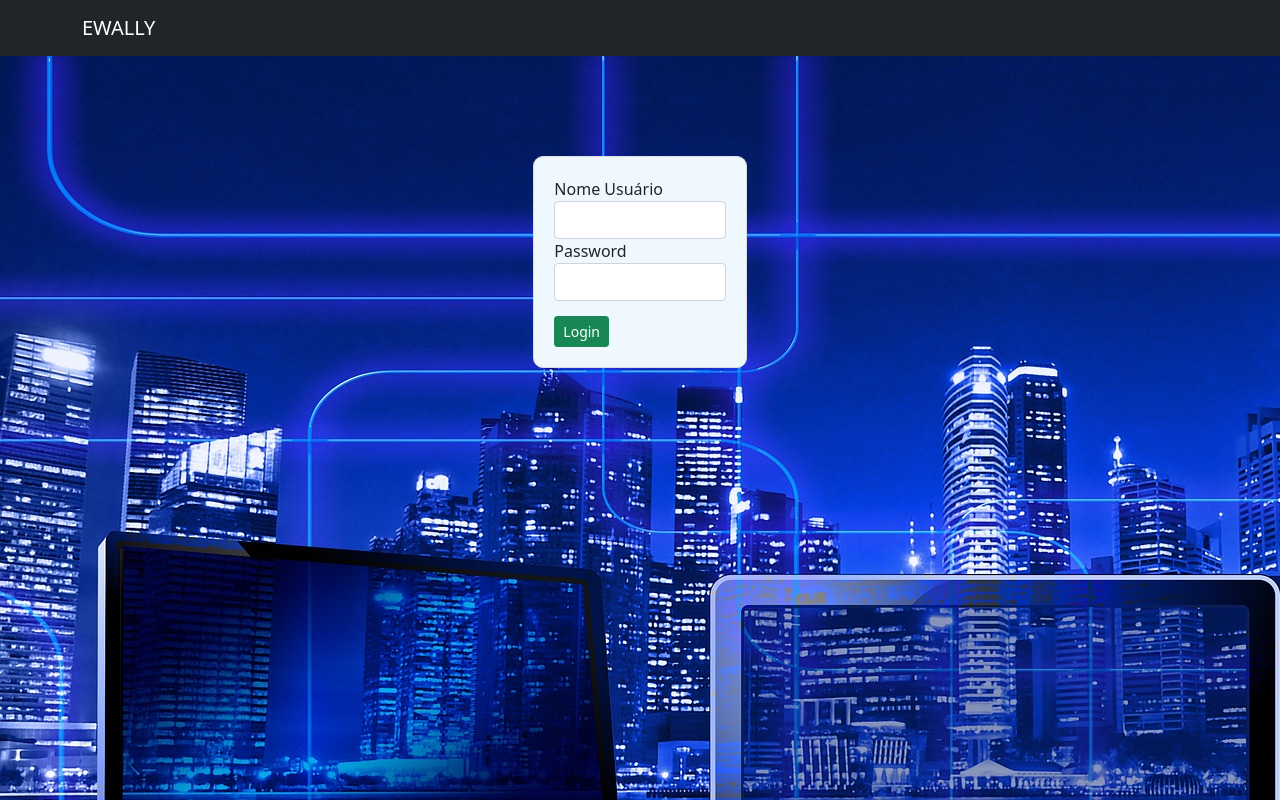
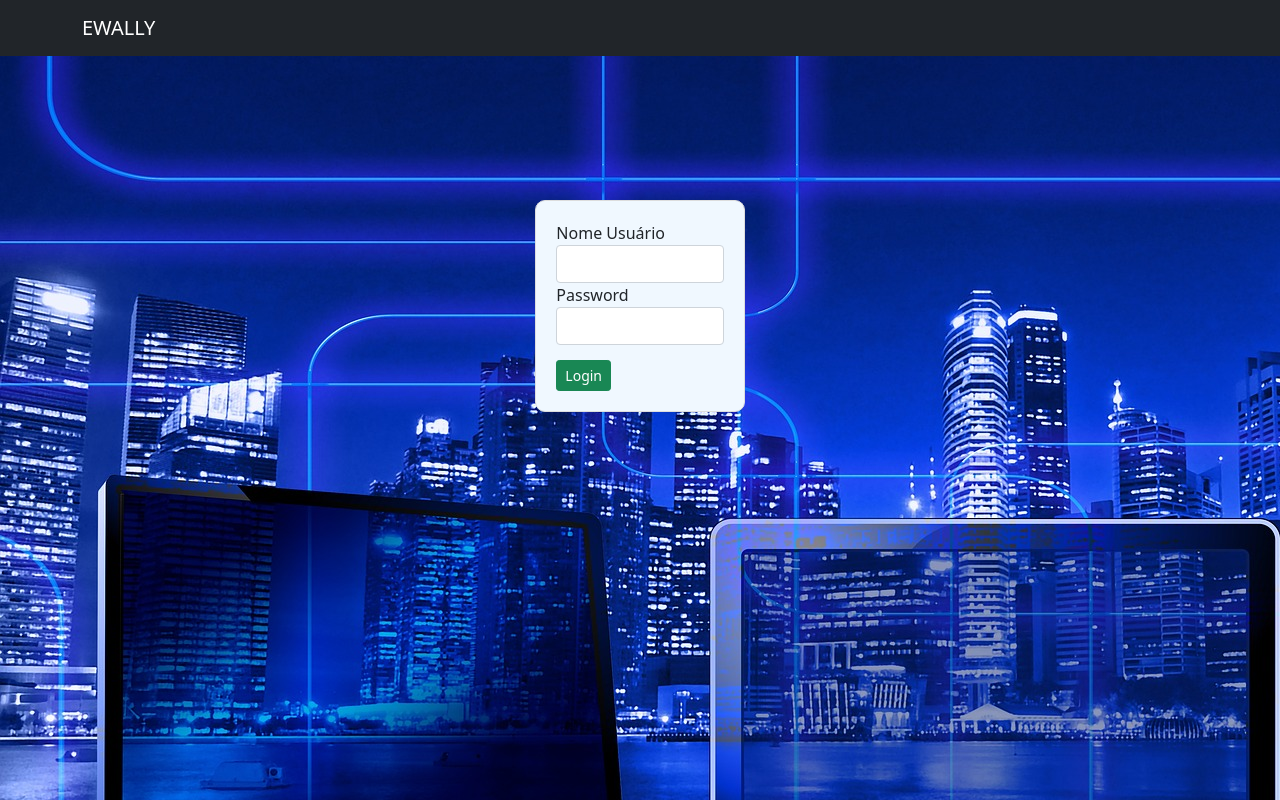
Before and after one commit to fabiovct/teste_ewally, a React (Create React App) app: page / in a window 1280 px wide. Shown: the top 800 px of the page. Built offline with nearby package versions, Linux system fonts and the light colour scheme.

Commit message:
revisao background home

```diff
--- a/src/App.css
+++ b/src/App.css
@@ -38,7 +38,7 @@
 } */
 
 .login-usuario{
-  margin-top: 100px;
+  margin-top: 200px;
   margin-bottom: 10px;
   background-color:aliceblue;
 }
@@ -49,12 +49,18 @@ body, html {
 }
 
 .fundo-home{
-  width: 100vw;
-  height: 150vh;
+  /* width: 100vw;*/
+  margin-top: -56px;
+  height: 100vh;
+  /* height: 100%; */
+  /* z-index: -1; */
+  /* background-size: 100vh; */
+  overflow-y: hidden;
+  /* height: Dimensions.get('window').height; */
   background-position: center center;
   background-size: cover;
   overflow: hidden;
-  background: url('assets/home.jpg');
+  background: url('assets/home.jpg'), no-repeat;
 }
 
 .saldos-home{
--- a/src/pages/home/index.js
+++ b/src/pages/home/index.js
@@ -29,7 +29,7 @@ export default function Home() {
 
     return (
         <>
-        <div className='fundo-home' >
+        <div className='fundo-home container-fluid' >
             <Container className=" col-md-2 login-usuario" style={{padding:"20px", borderRadius:'10px', border:'1px solid #dddddd'}}>
 
                 <Form  onSubmit = {loginUser}>
```
